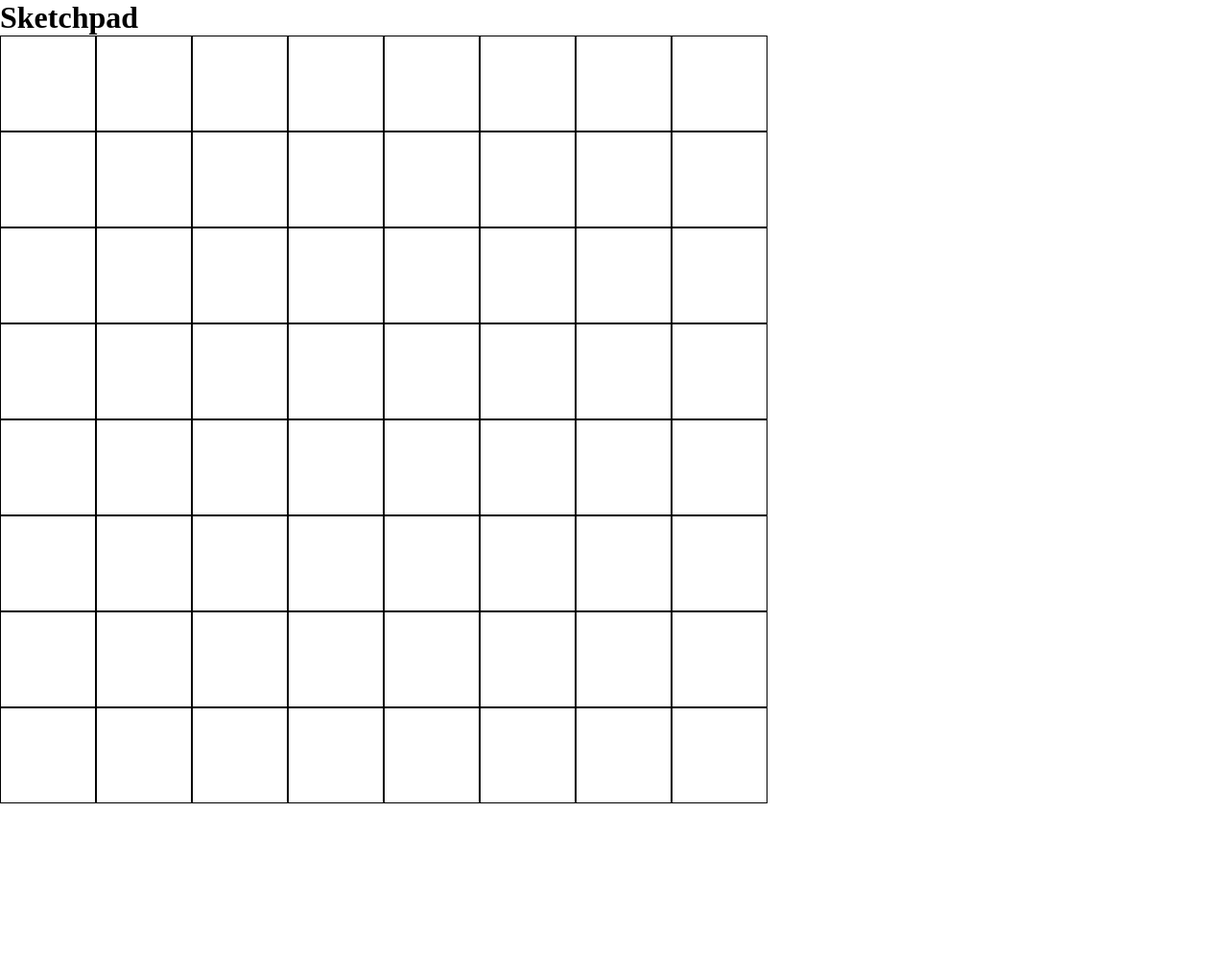
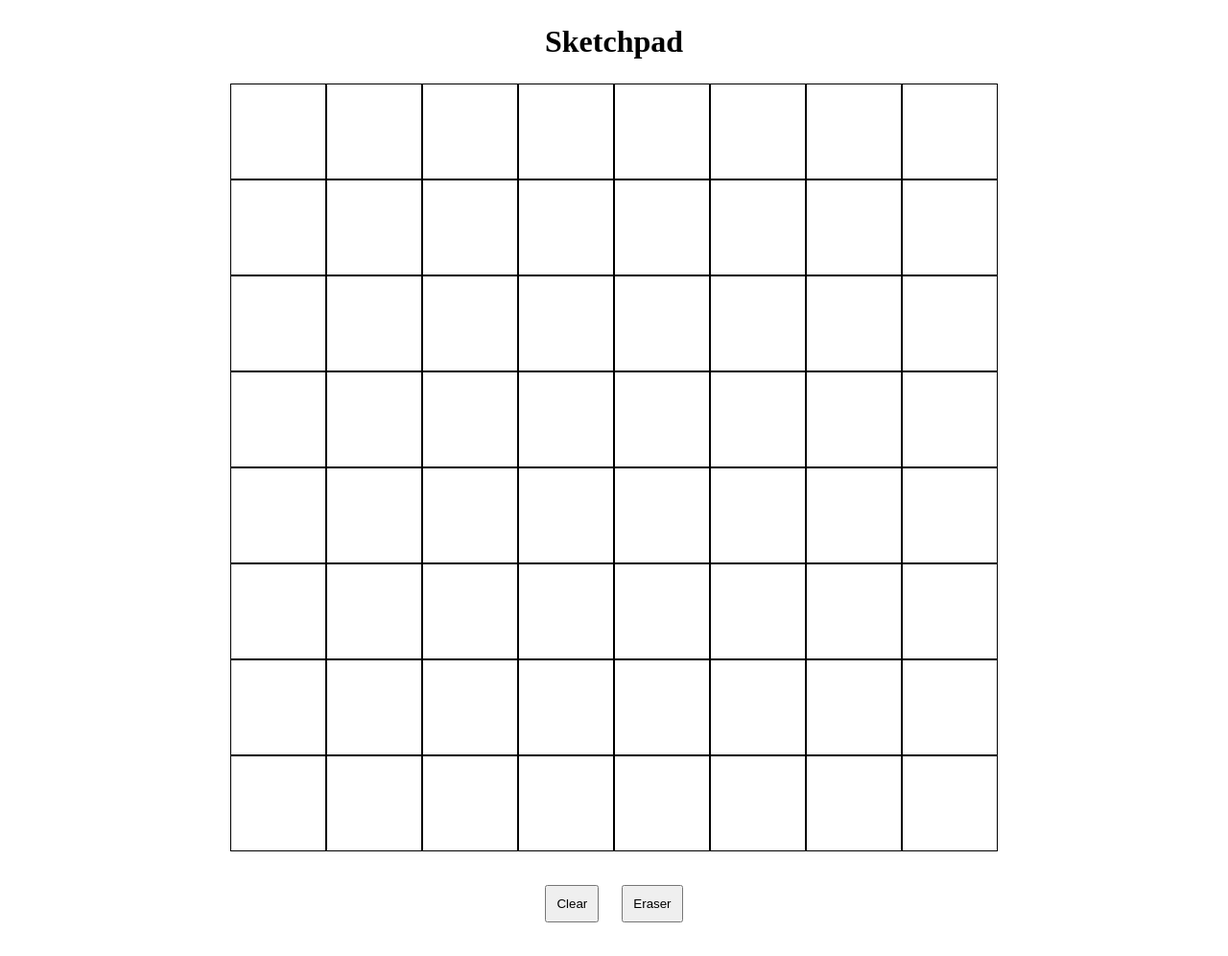
Before and after one commit to siddhantdev/sketchpad, a plain HTML site: page index.html in a window 1280 px wide. Shown: the whole page at 96% size. Before the commit the page ends 837 px from the top, so only its background shows below. Drawn offline with Linux system fonts and the light colour scheme.

Commit message:
Added some basic functionality

```diff
--- a/app.js
+++ b/app.js
@@ -1,4 +1,6 @@
 const grid = document.querySelector('.grid');
+
+let brush = "black";
 
 let n = 8;
 let size = 800/n - 2;
@@ -12,3 +14,17 @@ for(let i = 0; i < n * n; ++i) {
 }
 
 pixels.forEach(pixel => grid.appendChild(pixel));
+
+pixels.forEach(pixel => pixel.addEventListener('mouseover', () => {
+    pixel.style.background = brush;
+}))
+
+const erase_btn = document.querySelector('.eraser');
+erase_btn.addEventListener('click', () => {
+    brush = "white";
+});
+
+const clear_btn = document.querySelector('.clear');
+clear_btn.addEventListener('click', () => {
+    pixels.forEach(pixel => pixel.style.background = "white");
+});
--- a/index.html
+++ b/index.html
@@ -10,6 +10,10 @@
 	    <h1>Sketchpad</h1>
 
         <div class="grid"></div>
+        <div class="ctrl-panel">
+            <button class="clear">Clear</button>
+            <button class="eraser">Eraser</button>
+        </div>
         <script src=app.js></script>
 	</body>
 </html>
--- a/style.css
+++ b/style.css
@@ -1,6 +1,17 @@
 * {
     margin: 0;
     padding: 0;
+}
+
+body {
+    display: flex;
+    flex-direction: column;
+    align-items: center;
+    justify-content: center;
+}
+
+h1 {
+    margin: 25px;
 }
 
 .grid {
@@ -19,3 +30,12 @@
     margin: 0;
     padding: 0;
 }
+
+.ctrl-panel {
+    margin: 25px;
+}
+
+button {
+    margin: 10px;
+    padding: 10px;
+}
```
